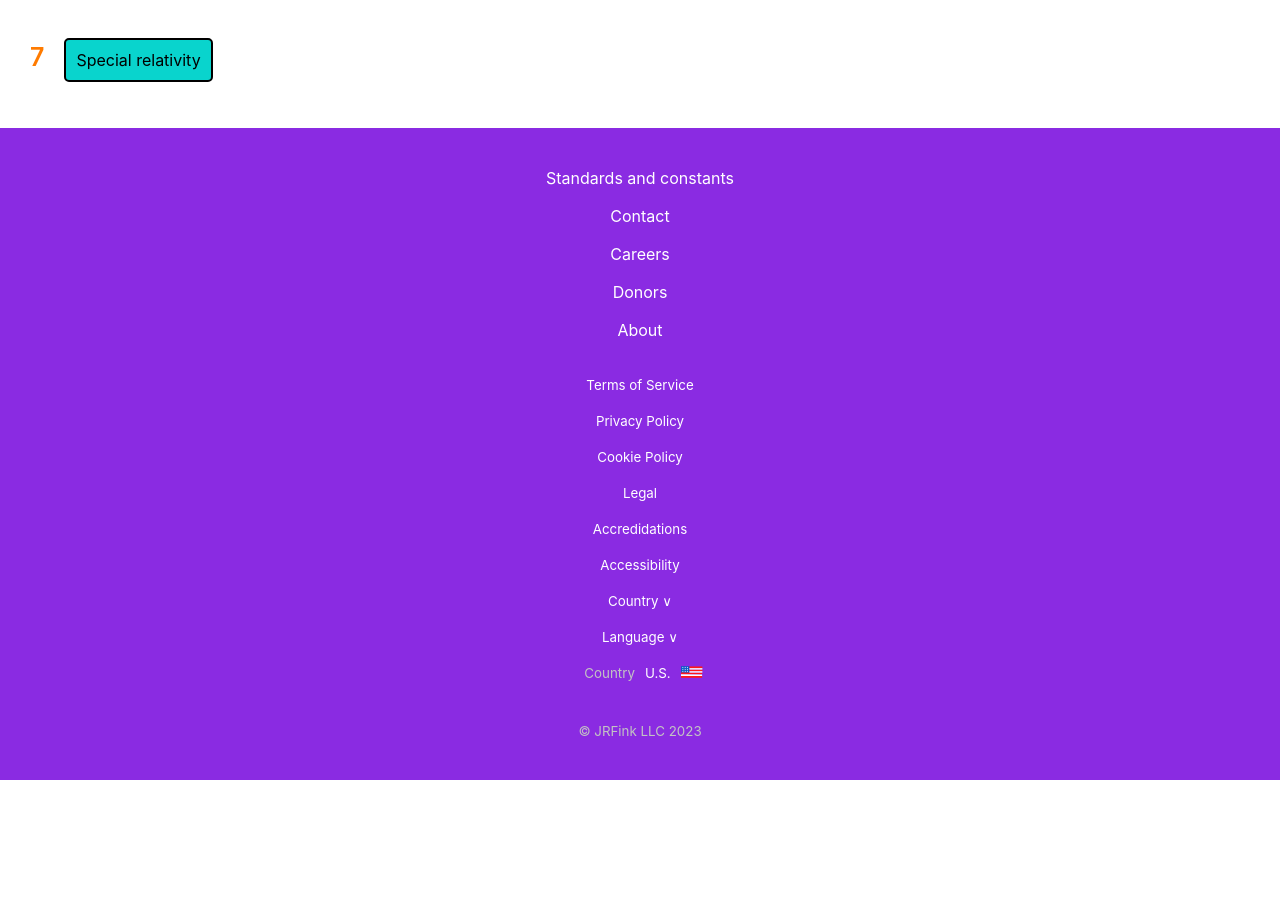
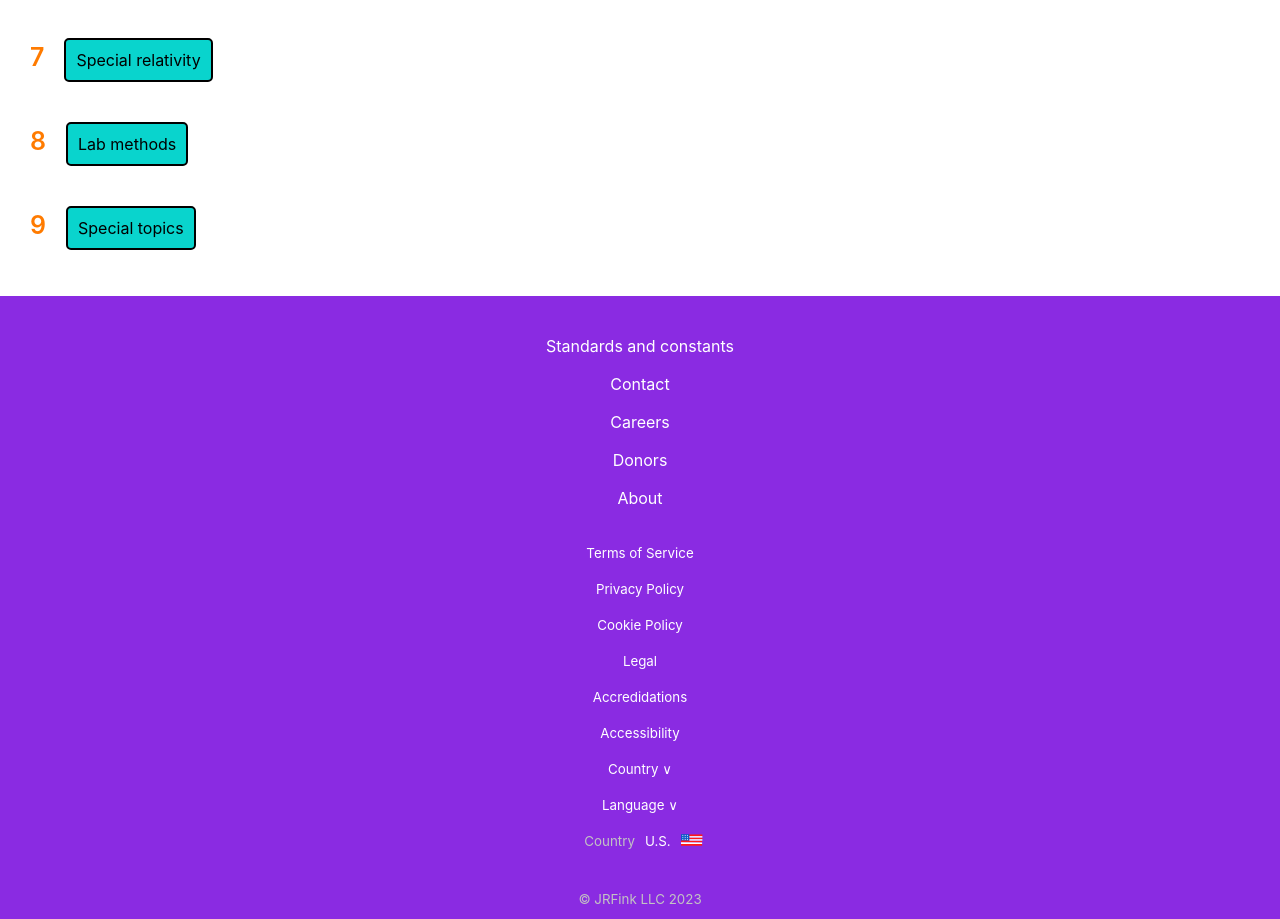
Before and after one commit to JRFink/jrfphyspagesnew, a Next.js app: page /education/pgre in a window 1280 px wide. Shown: the part 936-1855 px from the top of the page. Before the commit the page ends 1716 px from the top, so only its background shows below. Built offline with nearby package versions, Linux system fonts and the light colour scheme.

Commit message:
Update index.tsx

```diff
--- a/pages/education/pgre/index.tsx
+++ b/pages/education/pgre/index.tsx
@@ -47,9 +47,17 @@ import style from '@/styles/general.module.css';
              <p className={style.numberLink}>
                  7
              </p>
-             <Link href="/education/pgre/spc" className={style.generalLink}>Special relativity</Link><br />
-
-
+             <Link href="/education/pgre/rel" className={style.generalLink}>Special relativity</Link><br />
+            <br></br>
+             <p className={style.numberLink}>
+                 8
+             </p>
+             <Link href="/education/pgre/lab" className={style.generalLink}>Lab methods</Link><br></br>
+            <br></br>
+             <p className={style.numberLink}>
+                 9
+             </p>
+             <Link href="/education/pgre/spec" className={style.generalLink}>Special topics</Link><br></br>
       </>
    );
  }
```
